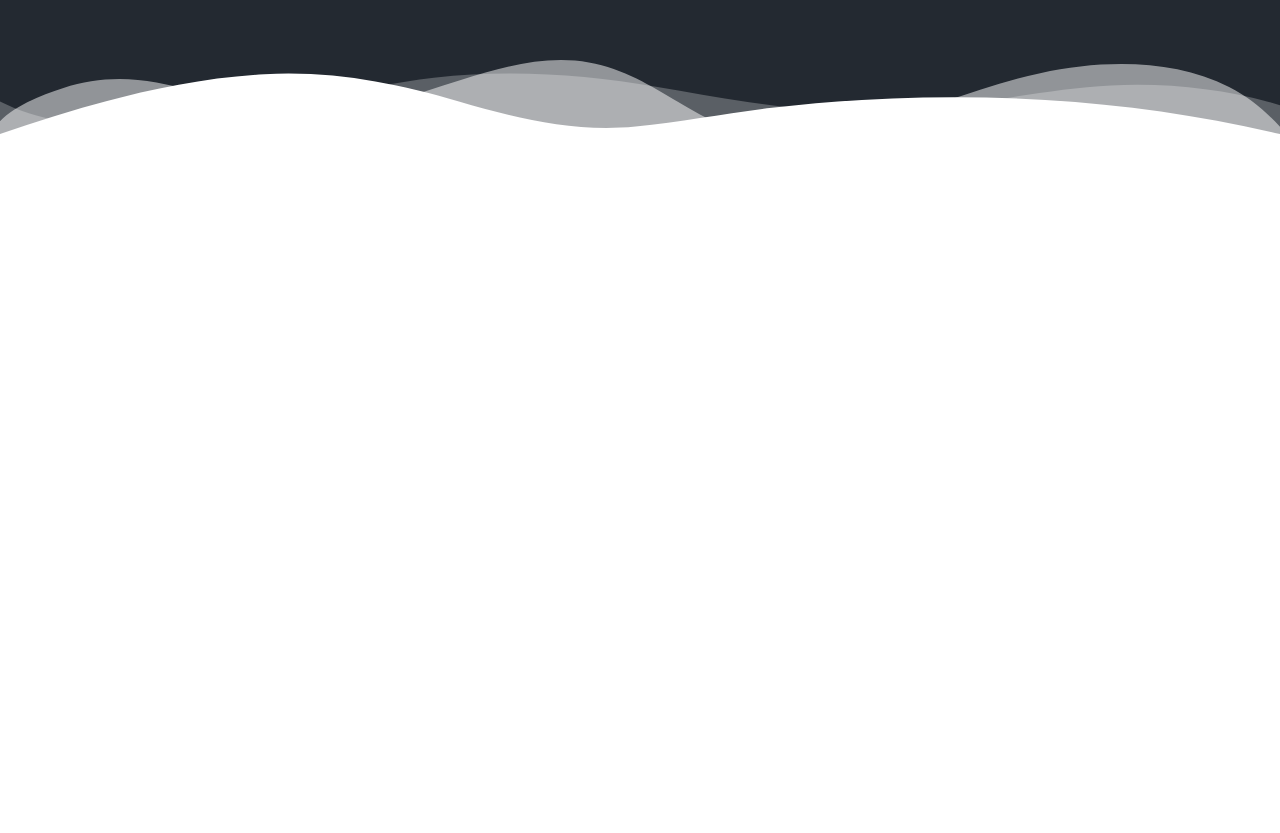
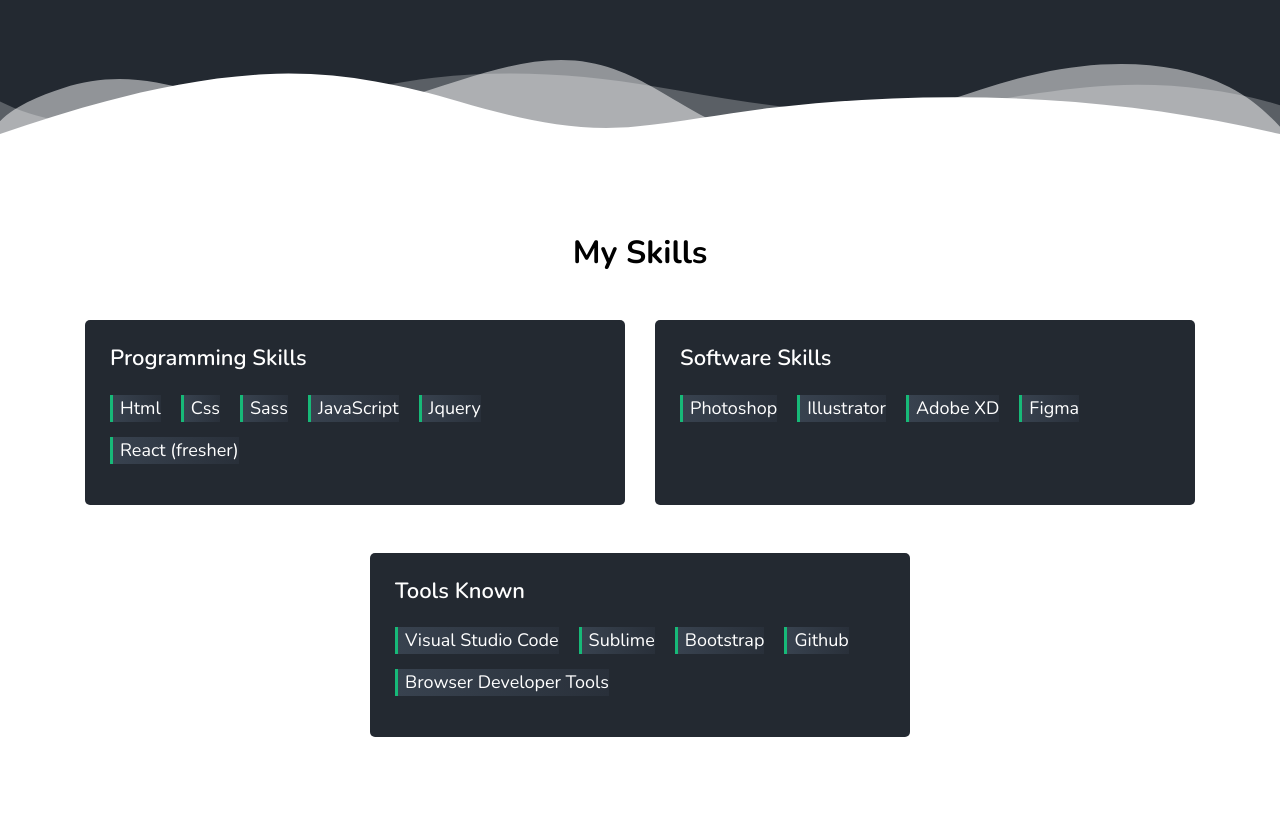
Before and after one commit to gohilprashant/portfolio, a plain HTML site: page index.html in a window 1280 px wide. Shown: the part 662-1495 px from the top of the page. Before the commit the page ends 800 px from the top, so only its background shows below. Drawn offline with nearby package versions, Linux system fonts and the light colour scheme.

Commit message:
add skills section

```diff
--- a/css/style.scss
+++ b/css/style.scss
@@ -104,25 +104,21 @@ body {
 .heading_container {
   display: flex;
   flex-direction: column;
-  align-items: flex-start;
-
-  h2 {
-    position: relative;
-    font-weight: bold;
-    margin-bottom: 0;
-    text-transform: uppercase;
-  }
+  align-items: center;
 
   p {
     margin-top: 1rem;
     margin-bottom: 0;
   }
 
-  &.heading_center {
-    align-items: center;
-    text-align: center;
-  }
 }
+
+.section_heading {
+  font-weight: bold;
+  text-align: center;
+  margin: 0;
+}
+
 
 a,
 a:hover,
@@ -302,3 +298,48 @@ a:focus {
 }
 
 // end slider section
+
+// skills section start
+
+.skills_section {
+  .row {
+    align-items: stretch;
+
+    >div {
+      display: flex;
+    }
+  }
+}
+
+.skills_container {
+  background: $secondary;
+  color: $white;
+  padding: 25px;
+  margin-top: 3rem;
+  border-radius: 5px;
+  flex: 1;
+
+  .skills_heading {
+    font-size: 22px;
+    font-weight: 600;
+  }
+}
+
+.skills_list {
+  display: flex;
+  flex-wrap: wrap;
+  padding: 0;
+  list-style-type: none;
+
+  li {
+    margin: 15px 20px 0 0;
+    transition: all .2s;
+    font-size: 18px;
+    border-left: 3px solid $primary;
+    padding-left: 7px;
+    background: linear-gradient(to right, lighten($color: $secondary, $amount: 10), lighten($color: $secondary, $amount: 3));
+
+  }
+}
+
+// skills section end
--- a/index.html
+++ b/index.html
@@ -42,6 +42,9 @@
               <a class="nav-link active" href="#banner">Home <span class="sr-only">(current)</span></a>
             </li>
             <li class="nav-item">
+              <a class="nav-link" href="#skills"> Skills</a>
+            </li>
+            <li class="nav-item">
               <a class="nav-link" href="#about"> About</a>
             </li>
             <li class="nav-item">
@@ -83,6 +86,62 @@
   </section>
   <!-- end banner section end -->
 
+  <!-- skills section start -->
+  <section id="skills" class="skills_section layout_padding">
+    <div class="container">
+      <div class="heading_container">
+        <h2 class="section_heading">
+          My Skills
+        </h2>
+      </div>
+      <div class="row">
+        <div class="col-md-6  mx-auto">
+          <div class="skills_container">
+            <h3 class="skills_heading">
+              Programming Skills
+            </h3>
+            <ul class="skills_list">
+              <li>Html</li>
+              <li>Css</li>
+              <li>Sass</li>
+              <li>JavaScript</li>
+              <li>Jquery</li>
+              <li>React (fresher)</li>
+            </ul>
+          </div>
+        </div>
+        <div class="col-md-6  mx-auto">
+          <div class="skills_container">
+            <h3 class="skills_heading">
+              Software Skills
+            </h3>
+            <ul class="skills_list">
+              <li>Photoshop</li>
+              <li>Illustrator</li>
+              <li>Adobe XD</li>
+              <li>Figma</li>
+            </ul>
+          </div>
+        </div>
+        <div class="col-md-6  mx-auto">
+          <div class="skills_container">
+            <h3 class="skills_heading">
+              Tools Known
+            </h3>
+            <ul class="skills_list">
+              <li>Visual Studio Code </li>
+              <li>Sublime</li>
+              <li>Bootstrap</li>
+              <li>Github</li>
+              <li>Browser Developer Tools</li>
+            </ul>
+          </div>
+        </div>
+      </div>
+    </div>
+  </section>
+  <!-- skills section end -->
+
   <!-- footer section -->
   <footer class="footer">
 
```
Also changed, not shown: css/style.min.css, 1 other file.
